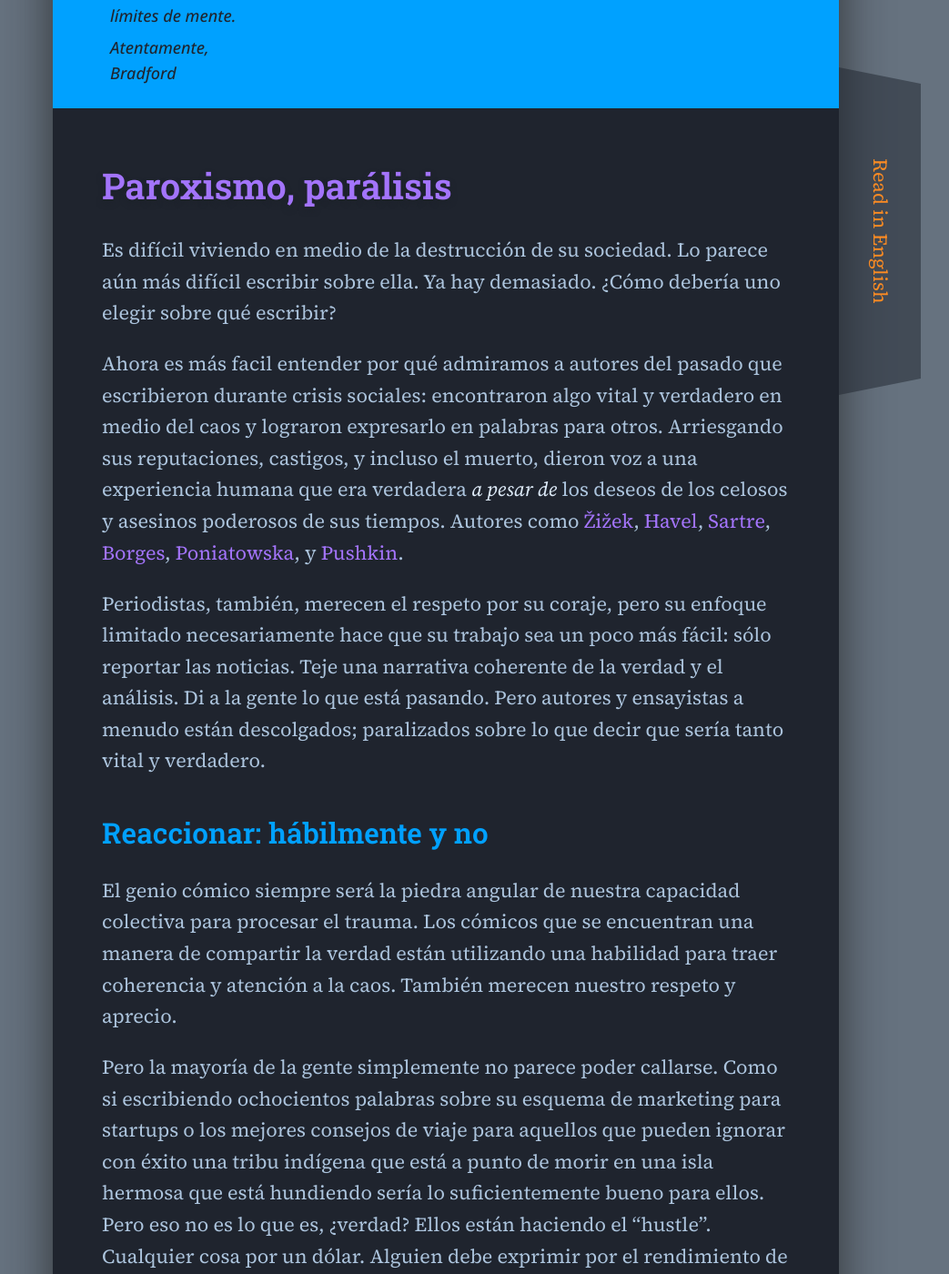
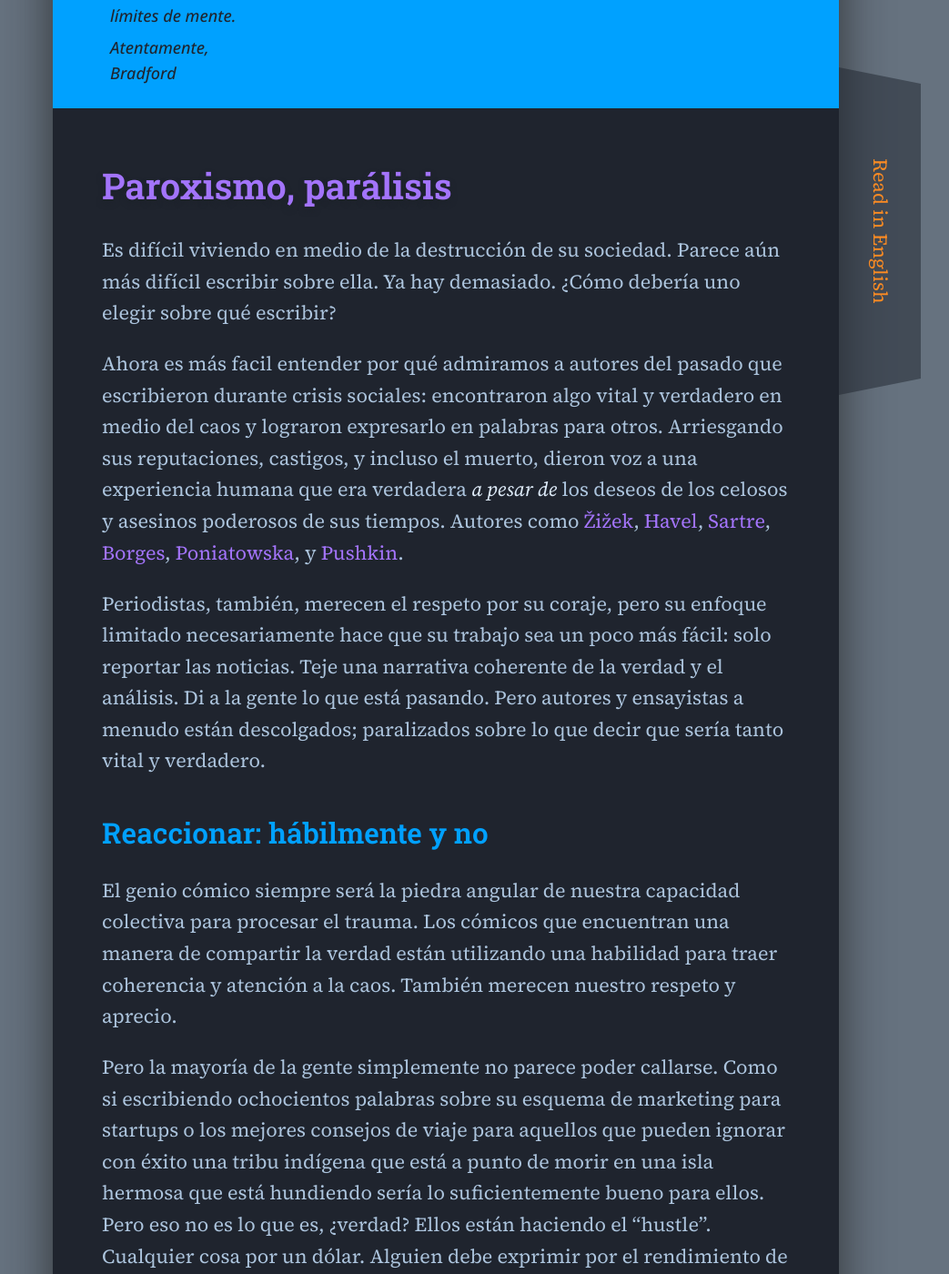
Before and after one commit to h3h/bradfordfults.com, a Jekyll site: the page built from personal/society/_posts/2025-07-26-paroxismo-parálisis.md, in a window 1280 px wide and 1400 px high, scrolled down 365 px. Shown: the whole window at 91% size, without its empty margins (150-1193 px from the left). Built offline with Jekyll 4.4.1, drawn with Linux system fonts in a browser that asks for light colours; some of the changed text lies outside the part shown.

Commit message:
Small fixups: Paroxismo, parálisis

```diff
--- a/personal/society/_posts/2025-07-26-paroxismo-parálisis.md
+++ b/personal/society/_posts/2025-07-26-paroxismo-parálisis.md
@@ -7,7 +7,7 @@ date: 2025-07-26 15:20 -0500
 lang_ref: paroxysm-paralysis
 ---
 
-Es difícil viviendo en medio de la destrucción de su sociedad. Lo parece aún más
+Es difícil viviendo en medio de la destrucción de su sociedad. Parece aún más
 difícil escribir sobre ella. Ya hay demasiado. ¿Cómo debería uno elegir sobre
 qué escribir?
 
@@ -27,7 +27,7 @@ poderosos de sus tiempos. Autores como [Žižek][SZ], [Havel][VH], [Sartre][JPS]
 [AP]: https://es.wikipedia.org/wiki/Aleksandr_Pushkin
 
 Periodistas, también, merecen el respeto por su coraje, pero su enfoque limitado
-necesariamente hace que su trabajo sea un poco más fácil: sólo reportar las
+necesariamente hace que su trabajo sea un poco más fácil: solo reportar las
 noticias. Teje una narrativa coherente de la verdad y el análisis. Di a la
 gente lo que está pasando. Pero autores y ensayistas a menudo están descolgados;
 paralizados sobre lo que decir que sería tanto vital y verdadero.
@@ -35,8 +35,8 @@ paralizados sobre lo que decir que sería tanto vital y verdadero.
 ## Reaccionar: hábilmente y no
 
 El genio cómico siempre será la piedra angular de nuestra capacidad colectiva
-para procesar el trauma. Los cómicos que se encuentran una manera de compartir
-la verdad están utilizando una habilidad para traer coherencia y atención a la
+para procesar el trauma. Los cómicos que encuentran una manera de compartir la
+verdad están utilizando una habilidad para traer coherencia y atención a la
 caos. También merecen nuestro respeto y aprecio.
 
 Pero la mayoría de la gente simplemente no parece poder callarse. Como si
@@ -102,7 +102,7 @@ No hay nada terriblemente nuevo o interesante sobre esta historia, en que un
 grupo de humanos explota los temores del cerebro reptiliano de la masa para
 ganar poder inmenso y extinguir la oposición a ese mismo poder. Quizás solo que
 haya una yuxtaposición reciente con una historia de relativa calma, progreso y
-respeto por un precioso nuevo concepto llamado “derechos humanos”. Creo que eso
+respeto por un precioso nuevo concepto llamado «derechos humanos». Creo que eso
 hace que es un arco trágico, pero no nuevo.
 
 ## De donde vino
```
Also changed, not shown: other parts of personal/society/_posts/2025-07-26-paroxismo-parálisis.md (+6 -7 lines).
